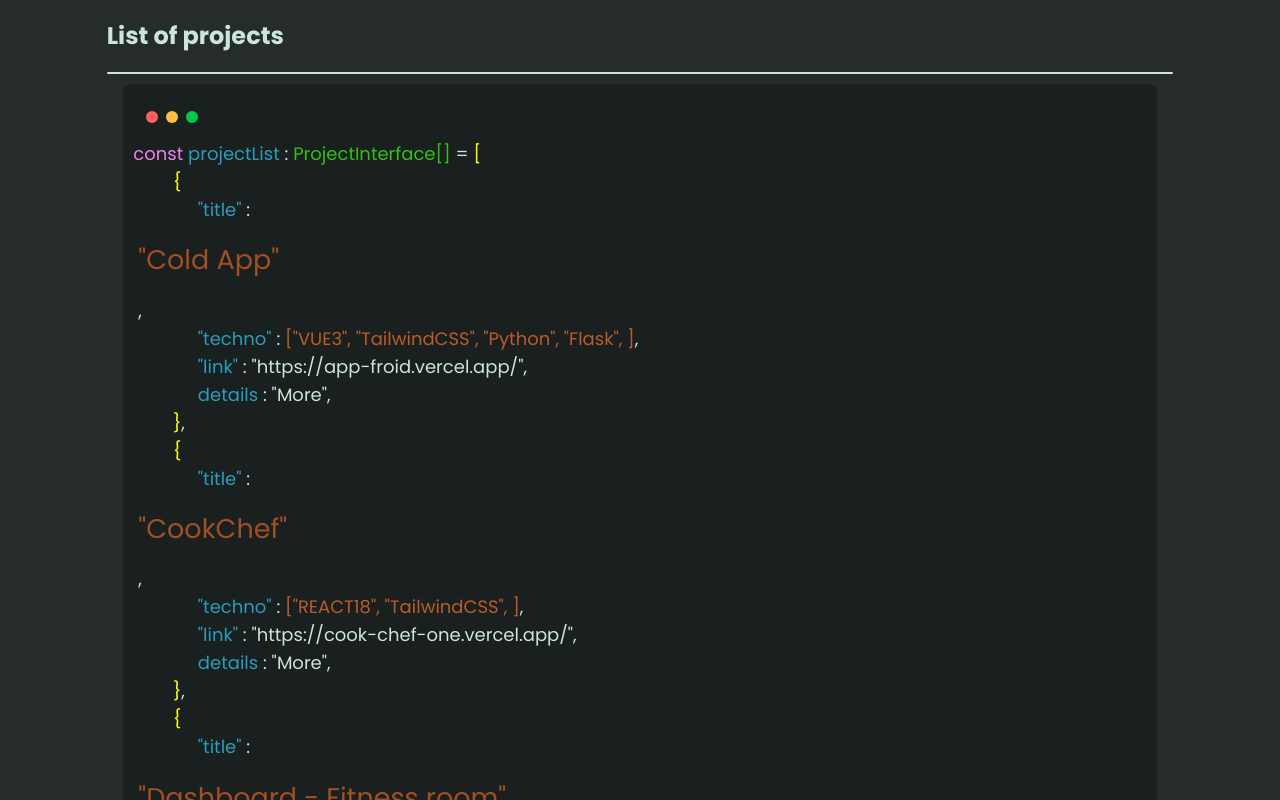
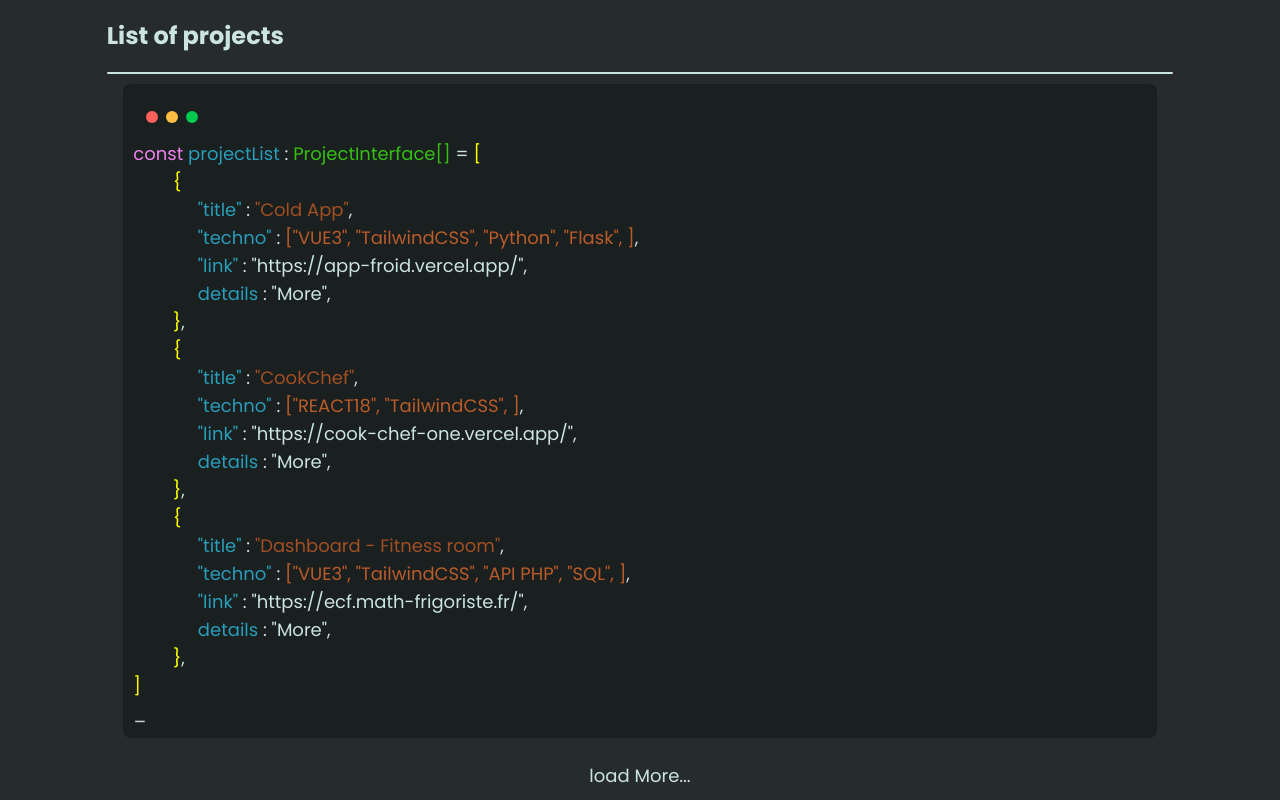
Before and after one commit to math-dev-24/portFolioV1, a Nuxt app: page /project/list in a window 1280 px wide. Shown: the top 800 px of the page. Built offline with nearby package versions, Linux system fonts and the light colour scheme.

Commit message:
correctif titre projet

```diff
--- a/components/CardProject.vue
+++ b/components/CardProject.vue
@@ -13,7 +13,7 @@ defineProps<{
     <div>
         <span class="ccolorTrans">---</span><span class="ccolor5"> {</span>
         <br>
-        <span class="ccolorTrans">------</span><span class="ccolor4">"title"</span> : <h2 class="ccolor2 font-normal">"{{
+        <span class="ccolorTrans">------</span><span class="ccolor4">"title"</span> : <h2 class="ccolor2 font-normal text-sm md:text-lg inline">"{{
             project.title }}"</h2>,
         <br />
         <span class="ccolorTrans">------</span><span class="ccolor4">"techno"</span> : <span class="ccolor3">[<b
```
